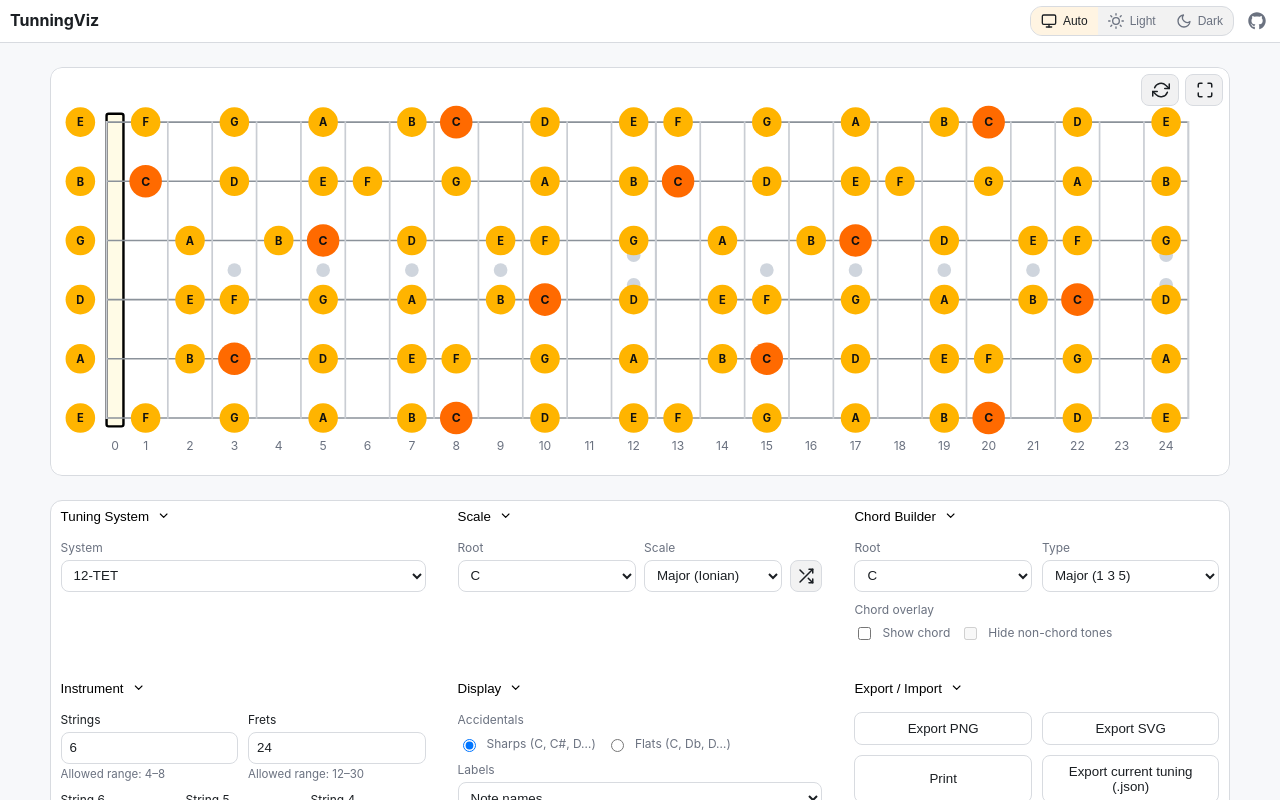
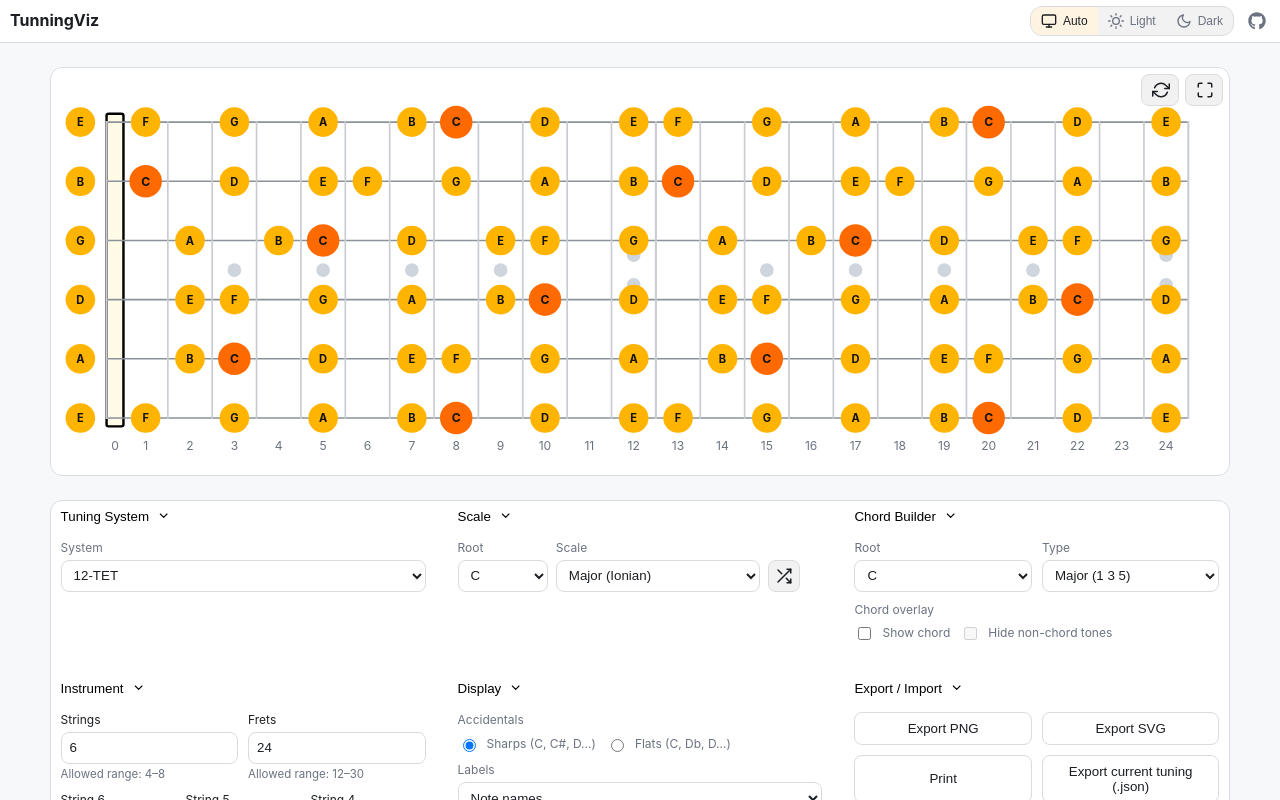
Before and after one commit to DMNerd/tuning-visualizer, a React (Vite) app: page / in a window 1280 px wide. Shown: the top 800 px of the page. Built offline with nearby package versions, Linux system fonts and the light colour scheme.

Commit message:
Adjust sizes of scale controls

```diff
--- a/package.json
+++ b/package.json
@@ -45,7 +45,7 @@
     "tsx": "^4.20.6",
     "typescript": "^5.9.3",
     "typescript-eslint": "^8.46.1",
-    "vite": "^7.1.10",
+    "vite": "^7.1.11",
     "vite-plugin-csp-guard": "^3.0.0",
     "vite-plugin-html-minifier-terser": "^3.8.0"
   },
--- a/src/components/UI/ScaleControls.jsx
+++ b/src/components/UI/ScaleControls.jsx
@@ -25,7 +25,7 @@ function ScaleControls({
 
   return (
     <Section title="Scale" size="sm">
-      <div className="grid2">
+      <div className="scale-controls grid2">
         <div className="field">
           <span>Root</span>
           <select
--- a/src/styles/layout.css
+++ b/src/styles/layout.css
@@ -218,6 +218,17 @@
   /* Rotate caret when collapsed */
   .panel-sec[data-collapsed="true"] .sec-header .chev {
     transform: rotate(-90deg);
+  }
+}
+
+.scale-controls {
+  &.grid2 { grid-template-columns: 0.8fr 1.2fr; }
+
+  select#root,
+  select#scale { min-width: 0; }
+
+  @media (width <= 900px) {
+    &.grid2 { grid-template-columns: 1fr; }
   }
 }
 
```
Also changed, not shown: src/hooks/useStringsChange.js (line endings or trailing spaces), 1 other file (tests, documents, lock files or other folders).
